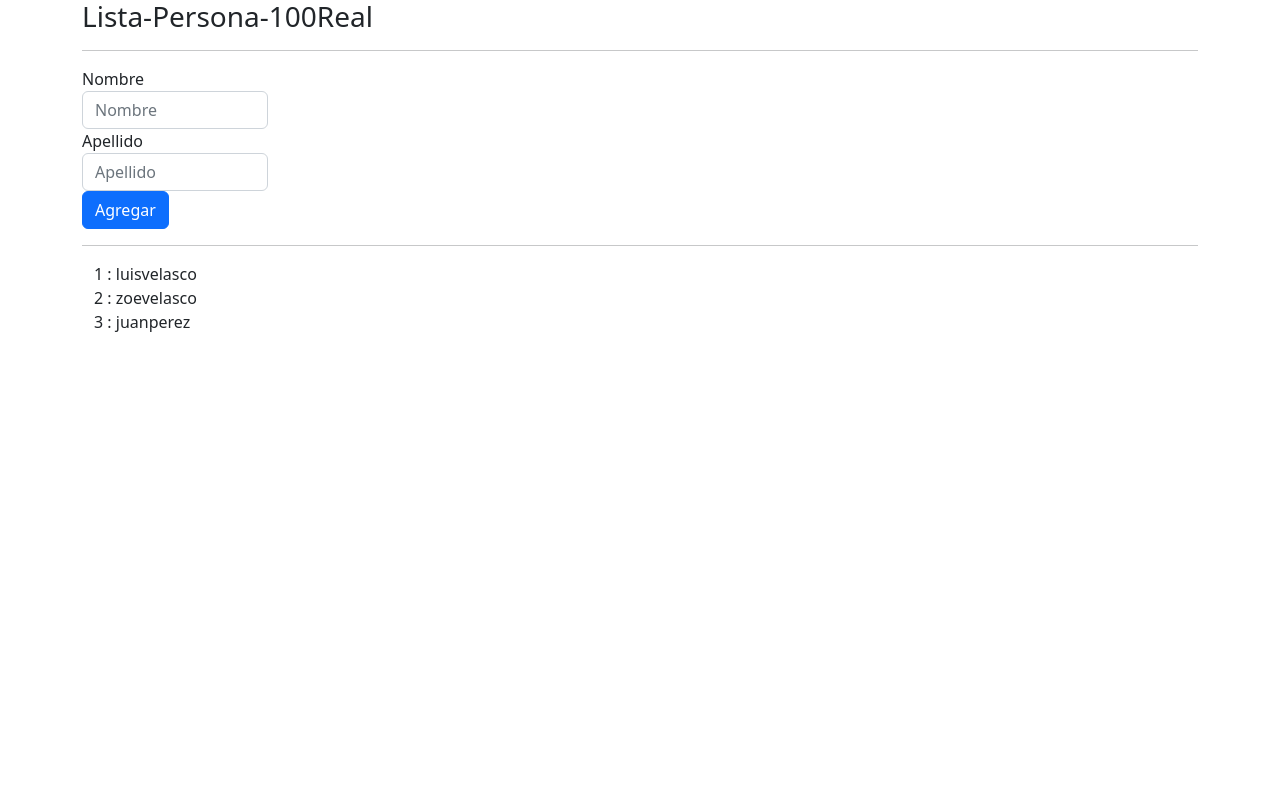
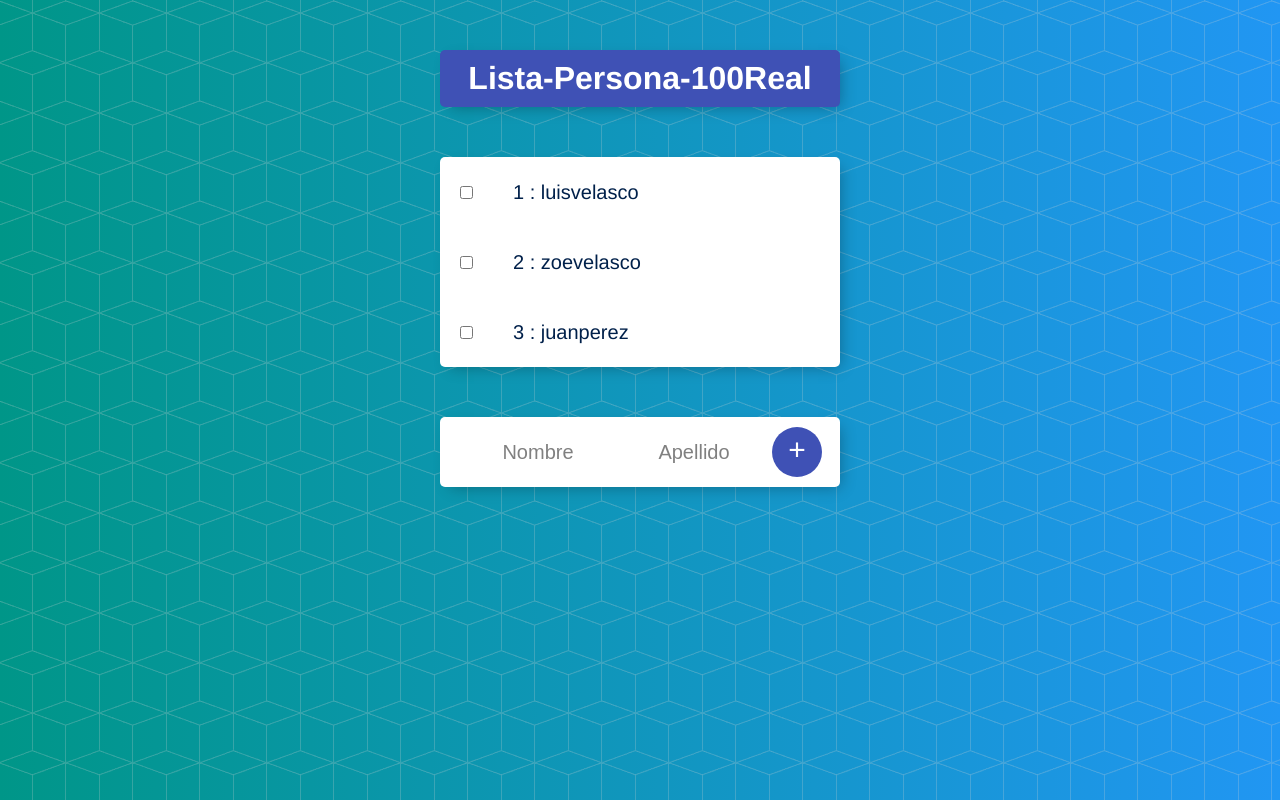
Before and after one commit to luisvelasco/ngListadoEmpleados, an Angular app: page / in a window 1280 px wide. Shown: the top 800 px of the page. Built offline with nearby package versions, Linux system fonts and the light colour scheme.

Commit message:
Listado de personas FULL FULL

```diff
--- a/angular.json
+++ b/angular.json
@@ -25,13 +25,10 @@
               "src/assets"
             ],
             "styles": [
-              "src/styles.css",
-              "node_modules/bootstrap/dist/css/bootstrap.min.css"
+              "src/styles.css"
             ],
             "scripts": [
-              "node_modules/jquery/dist/jquery.min.js",
-              "node_modules/popper.js/dist/umd/popper.min.js",
-              "node_modules/bootstrap/dist/js/bootstrap.min.js"
+
             ]
           },
           "configurations": {
--- a/src/app/app.component.html
+++ b/src/app/app.component.html
@@ -1,13 +1,11 @@
-<div class="container">
-  <div class="col">
-    <h3>{{titulo}}</h3>
-  </div>
-  <hr>
-  <app-formulario (personaCreada) ="personaAgregada($event)">
-
-  </app-formulario>
-  <hr>
+<div class="box" id="heading">
+  <h1>{{titulo}}</h1>
+</div>
+<div class="box">
   <app-persona *ngFor="let personaElemento of personas;let i = index" [persona]="personaElemento" [indice]="i">
-
   </app-persona>
 </div>
+<div class="box">
+  <app-formulario>
+  </app-formulario>
+</div>
--- a/src/app/app.component.ts
+++ b/src/app/app.component.ts
@@ -1,20 +1,29 @@
-import { Component } from '@angular/core';
+import { Component, OnInit } from '@angular/core';
 import { Persona } from './persona.model';
+import { PersonasService } from './persona.service';
 
 @Component({
   selector: 'app-root',
   templateUrl: './app.component.html',
   styleUrls: ['./app.component.css']
 })
-export class AppComponent {
+export class AppComponent implements OnInit{
   titulo = 'Lista-Persona-100Real';
 
-personas : Persona[] = [
+/* personas : Persona[] = [
   new Persona('luis','velasco'),new Persona('zoe','velasco'),new Persona('juan','perez')
-];
+]; */
 
-personaAgregada(persona : Persona){
-  this.personas.push(persona);
+constructor(private personaService : PersonasService){}
+
+personas : Persona[] =[];
+
+ngOnInit(): void{
+this.personas = this.personaService.personas;
 }
 
+
+
+
+
 }
--- a/src/app/app.module.ts
+++ b/src/app/app.module.ts
@@ -5,6 +5,8 @@
 import { AppComponent } from './app.component';
 import { PersonaComponent } from './persona/persona.component';
 import { FormularioComponent } from './formulario/formulario.component';
+import { LoggingService } from './LoggingService.service';
+import { PersonasService } from './persona.service';
 
 @NgModule({
   declarations: [
@@ -16,7 +18,7 @@
     BrowserModule,
     FormsModule
   ],
-  providers: [],
+  providers: [LoggingService,PersonasService],
   bootstrap: [AppComponent]
 })
 export class AppModule { }
--- a/src/app/formulario/formulario.component.html
+++ b/src/app/formulario/formulario.component.html
@@ -1,18 +1,10 @@
-<form class="form-inline">
-    <div class="form-group col-md-2">
-        <label for="nombre">Nombre</label>
-        <input type="text" name="nombre" id="nombre" placeholder="Nombre" class="form-control"
-            [(ngModel)]="nombreInput">
-    </div>
-    <div class="form-group col-md-2">
-        <label for="apellido">Apellido</label>
-        <input type="text" name="apellido" id="apellido" placeholder="Apellido" class="form-control"
-            [(ngModel)]="apellidoInput">
-    </div>
-    <div class="col">
+<form class="item">
+        <input type="text" name="nombre" id="nombre" placeholder="Nombre" [(ngModel)]="nombreInput">
 
-        <button type="submit" class="btn btn-primary" (click)="agregarPersona()">
-            Agregar
-        </button>
-    </div>
+        <input type="text" name="apellido" id="apellido" placeholder="Apellido" [(ngModel)]="apellidoInput">
+
+
+        <button type="submit" class="btn btn-primary" (click) ="agregarPersona()">+</button>
+
+
 </form>
--- a/src/app/formulario/formulario.component.ts
+++ b/src/app/formulario/formulario.component.ts
@@ -1,6 +1,7 @@
 import { Component, EventEmitter, Output } from '@angular/core';
 import { LoggingService } from '../LoggingService.service';
 import { Persona } from '../persona.model';
+import { PersonasService } from '../persona.service';
 
 @Component({
   selector: 'app-formulario',
@@ -9,19 +10,24 @@
   providers: [LoggingService]
 })
 export class FormularioComponent {
-  @Output() personaCreada = new EventEmitter<Persona>();
+//  @Output() personaCreada = new EventEmitter<Persona>();
 
 
 
   nombreInput: string ='';
   apellidoInput: string ='';
 
-  constructor(private logginService:LoggingService){}
+  constructor(private logginService:LoggingService,private personaService: PersonasService){
+    this.personaService.saludar.subscribe(
+      (indice:number) => alert("El indice es :" + indice)
+      );
+  }
 
   agregarPersona(){
     let persona1 = new Persona(this.nombreInput,this.apellidoInput);
-   this.logginService.enviarMensajeAConsola("hola dundo :" + persona1.nombre);
-   this.personaCreada.emit(persona1)
+   //this.logginService.enviarMensajeAConsola("hola dundo :" + persona1.nombre);
+   //this.personaCreada.emit(persona1)
+   this.personaService.personaAgregada(persona1);
   }
 
 
--- /dev/null
+++ b/src/app/persona.service.ts
@@ -0,0 +1,23 @@
+import { EventEmitter, Injectable } from "@angular/core";
+import { LoggingService } from "./LoggingService.service";
+import { Persona } from "./persona.model";
+
+@Injectable()
+
+export class PersonasService {
+
+    personas: Persona[] = [
+        new Persona('luis', 'velasco'), new Persona('zoe', 'velasco'), new Persona('juan', 'perez')
+    ];
+
+    saludar = new EventEmitter<number>();
+
+    constructor(private loggingService: LoggingService) { }
+
+
+    personaAgregada(persona: Persona) {
+        this.loggingService.enviarMensajeAConsola("desde persona services" + persona.nombre);
+        this.personas.push(persona);
+    }
+
+}
--- a/src/app/persona/persona.component.html
+++ b/src/app/persona/persona.component.html
@@ -1,12 +1,5 @@
-<div class="container">
+        <div class="item">
+          <input type="checkbox" (click) ="emitirSaludo()">
+        <p>{{indice+1}} : {{persona.nombre}}{{persona.apellido}}</p>
 
-    <div class="row">
-      <div class="col" >
-        <!-- <div *ngFor ="let persona of personas;let i = index"> -->
-
-        <div>
-        {{indice+1}} : {{persona.nombre}}{{persona.apellido}}
       </div>
-    </div>
-  </div>
-</div>
--- a/src/app/persona/persona.component.ts
+++ b/src/app/persona/persona.component.ts
@@ -1,5 +1,6 @@
 import { Component, Input, OnInit } from '@angular/core';
 import { Persona } from '../persona.model';
+import { PersonasService } from '../persona.service';
 
 @Component({
   selector: 'app-persona',
@@ -11,8 +12,14 @@
   @Input() persona: Persona;
   @Input() indice: number;
 
+  constructor(private personasService : PersonasService){}
+
  ngOnInit():void{
 
 
  }
+ emitirSaludo(){
+  this.personasService.saludar.emit(this.indice)
+ }
+
 }
--- a/src/styles.css
+++ b/src/styles.css
@@ -1 +1,88 @@
-/* You can add global styles to this file, and also import other style files */
+html {
+    background-color: #2196F3;
+    min-height: 1000px;
+    font-family: 'helvetica neue';
+    background: url(./assets/bg-pattern.png), #2196F3;
+    background: url(./assets/bg-pattern.png), -webkit-gradient(linear, right top, left top, from(#2196F3), to(#009688));
+    background: url(./assets/bg-pattern.png), linear-gradient(to left, #2196F3, #009688)
+  }
+
+  h1 {
+    color: #fff;
+    padding: 10px;
+  }
+
+  .box {
+    max-width: 400px;
+    margin: 50px auto;
+    background: white;
+    border-radius: 5px;
+    box-shadow: 5px 5px 15px -5px rgba(0, 0, 0, 0.3);
+  }
+
+  #heading {
+    background-color: #3F51B5;
+    text-align: center;
+  }
+
+  .item {
+    min-height: 70px;
+    display: flex;
+    align-items: center;
+    border-bottom: 1px solid #F1F1F1;
+  }
+
+  .item:last-child {
+    border-bottom: 0;
+  }
+
+
+  input[type="checkbox"] {
+    margin: 20px;
+  }
+
+  p {
+    margin: 0;
+    padding: 20px;
+    font-size: 20px;
+    font-weight: 200;
+    color: #00204a;
+  }
+
+  form {
+    text-align: center;
+    margin-left: 20px;
+  }
+
+  button {
+    min-height: 50px;
+    width: 50px;
+    border-radius: 50%;
+    border-color: transparent;
+    background-color: #3F51B5;
+    color: #fff;
+    font-size: 30px;
+    padding-bottom: 6px;
+    border-width: 0;
+  }
+
+  input[type="text"] {
+    text-align: center;
+    height: 60px;
+    top: 10px;
+    border: none;
+    background: transparent;
+    font-size: 20px;
+    font-weight: 200;
+    width: 40%;
+  }
+
+  input[type="text"]:focus {
+    outline: none;
+    box-shadow: inset 0 -3px 0 0 #3F51B5;
+  }
+
+  ::placeholder {
+    color: grey;
+    opacity: 1;
+  }
```
Also changed, not shown: src/assets/bg-pattern.png (added).
